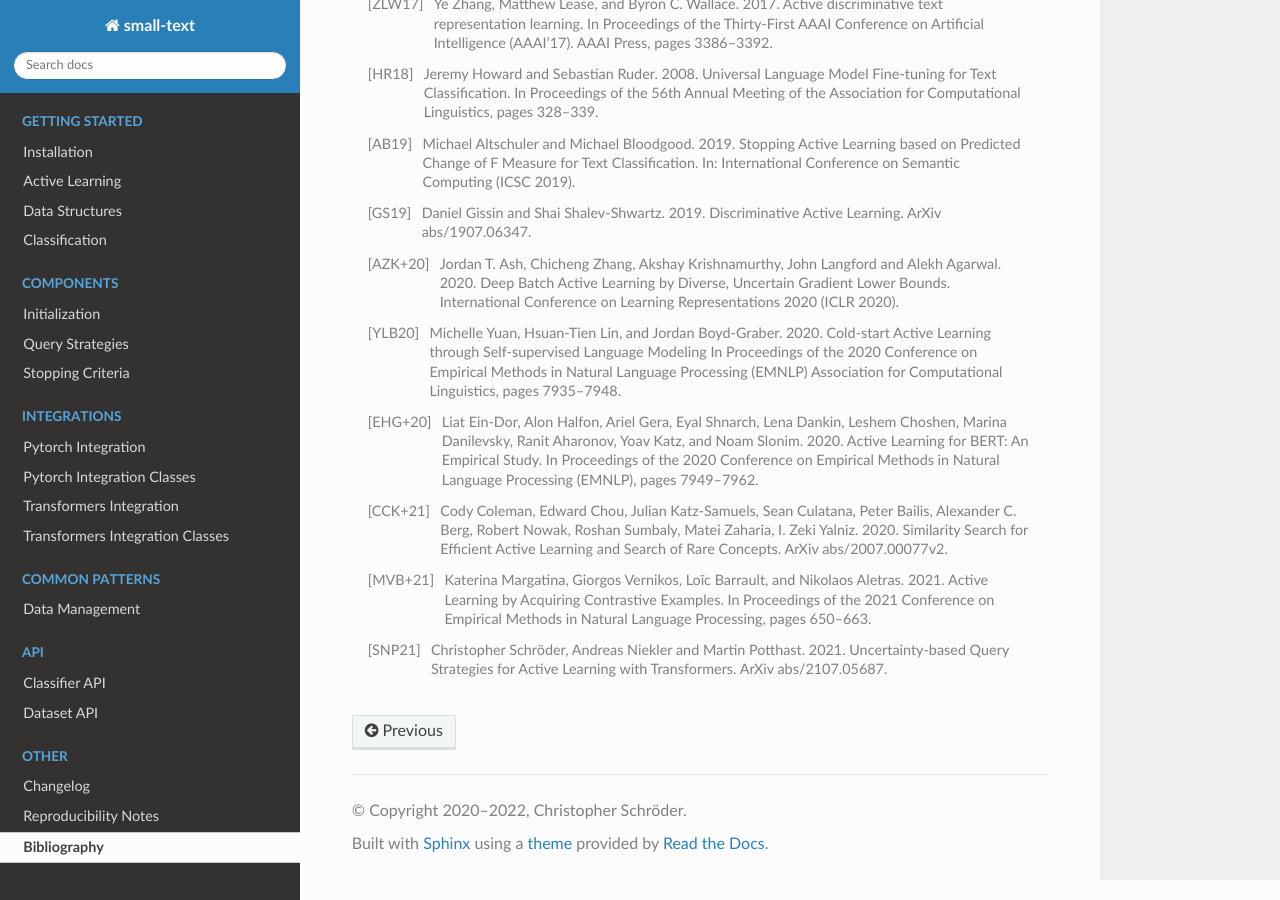
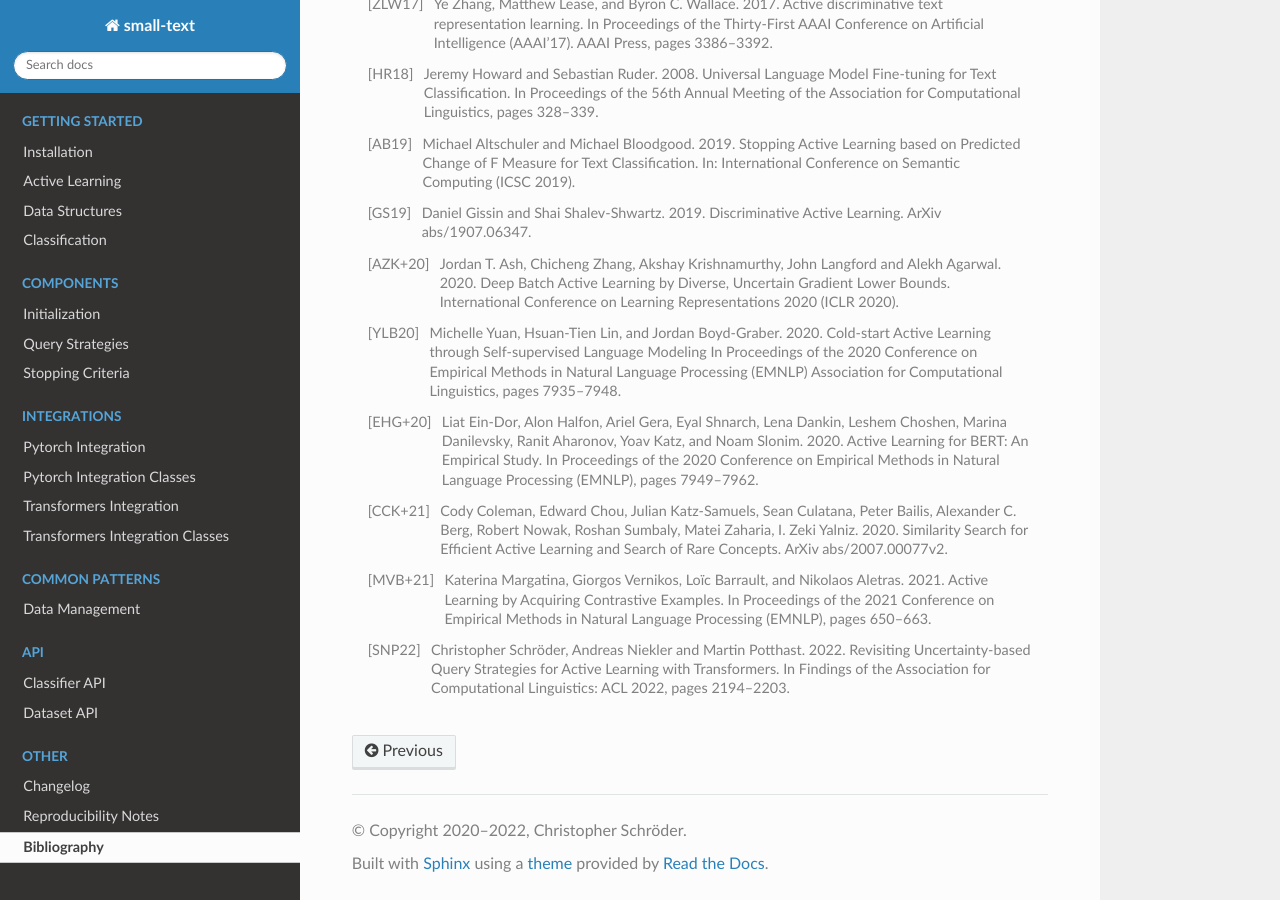
Before and after one commit to webis-de/small-text, a Sphinx documentation site: the page built from docs/bibliography.rst, in a window 1280 px wide and 900 px high, scrolled down 563 px. Built offline with Sphinx 7.4.7 and the Read the Docs theme 2.0.0, drawn with Linux system fonts in a browser that asks for light colours; pages that are not in the unit, such as notebooks, are missing from menus; the version number could not be read and is left out.

Commit message:
Replace uncertainty-based query strategies reference with published version
Signed-off-by: Christopher Schröder <chschroeder@users.noreply.github.com>

```diff
--- a/docs/active_learning.rst
+++ b/docs/active_learning.rst
@@ -59,7 +59,7 @@ unlabeled data will be labeled next. They are the most critical component as the
 both the effectiveness as well as the efficiency. Moreover, they exists in many different forms,
 which can yield different results and varying runtimes. In case you are not sure which one to choose:
 Uncertainty-based query strategies [LG94]_ have been shown to be a strong (and conceptually simple)
-baseline for both traditional and modern [SNP21]_ classification models.
+baseline for both traditional and modern [SNP22]_ classification models.
 
 Stopping Criteria
 -----------------
--- a/docs/bibliography.rst
+++ b/docs/bibliography.rst
@@ -66,8 +66,8 @@ Bibliography
 
 .. [MVB+21] Katerina Margatina, Giorgos Vernikos, Loïc Barrault, and Nikolaos Aletras. 2021.
    Active Learning by Acquiring Contrastive Examples.
-   In Proceedings of the 2021 Conference on Empirical Methods in Natural Language Processing, pages 650–663.
+   In Proceedings of the 2021 Conference on Empirical Methods in Natural Language Processing (EMNLP), pages 650–663.
 
-.. [SNP21] Christopher Schröder, Andreas Niekler and Martin Potthast. 2021.
-   Uncertainty-based Query Strategies for Active Learning with Transformers.
-   ArXiv abs/2107.05687.
+.. [SNP22] Christopher Schröder, Andreas Niekler and Martin Potthast. 2022.
+   Revisiting Uncertainty-based Query Strategies for Active Learning with Transformers.
+   In Findings of the Association for Computational Linguistics: ACL 2022, pages 2194–2203.
```
